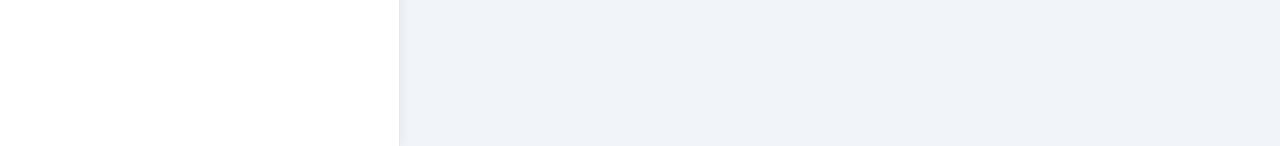
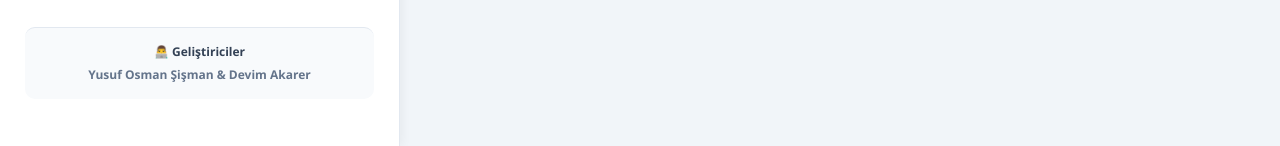
Before and after one commit to Yusuf-Sisman/HomeFit-Agent, a plain HTML site: page static/index.html in a window 1280 px wide. Shown: the part 654-800 px from the top of the page. Drawn offline with nearby package versions, Linux system fonts and the light colour scheme.

Commit message:
Update index.html

```diff
--- a/static/index.html
+++ b/static/index.html
@@ -83,6 +83,12 @@
         .btn-download:hover { background: #059669; transform: translateY(-1px); }
 
         .ai-result { background: #eff6ff; padding: 20px; border-radius: 8px; border-left: 5px solid #3b82f6; font-size: 15px; line-height: 1.6; white-space: pre-wrap; display: none; color: #1e3a8a; }
+
+
+        /* GELİŞTİRİCİ BİLGİSİ */
+        .developer-box { margin-top: 30px; padding: 15px; border-top: 1px solid #e2e8f0; text-align: center; font-size: 12px; color: #64748b; background: #f8fafc; border-radius: 10px; }
+        .developer-title { display: block; font-weight: 800; color: #334155; margin-bottom: 6px; }
+        .developer-names { display: inline-block; line-height: 1.5; font-weight: 600; }
     </style>
 </head>
 <body>
@@ -112,6 +118,11 @@
         <button id="btn-reset" class="btn-reset" onclick="resetSearch()">🔄 Yeni Araştırma Yap</button>
 
         <p id="status-msg" style="color: #ef4444; font-size: 13px; font-weight: bold; text-align: center; margin-top: 10px;"></p>
+
+        <div class="developer-box">
+            <span id="t-devs" class="developer-title">👨‍💻 Geliştiriciler</span>
+            <span id="developer-names" class="developer-names">Yusuf Osman Şişman &amp; Devim Akarer</span>
+        </div>
     </div>
 
     <div class="main-content">
@@ -153,12 +164,12 @@
         "TR": {
             search_ph: "Adres, sokak veya ilçe ara...", legend: "❌ Yok Say &nbsp;|&nbsp; ➖ Normal &nbsp;|&nbsp; ⭐ Çok Önemli",
             btn_run: "🚀 GeoAI Analizini Başlat", btn_reset: "🔄 Yeni Araştırma Yap", res_title: "🤖 Analiz Sonuçları", th_f: "Tesis Kategorisi", th_s: "Uygunluk Skoru", th_w: "Yürüme (Mesafe/Süre)", th_d: "Araç (Mesafe/Süre)",
-            btn_ai: "🤖 Yapay Zeka ile Yorumla", btn_dl: "📥 Görsel Raporu İndir", msg_err: "Lütfen en az bir tesis seçin!", msg_load: "⏳ Analiz Yapılıyor...", msg_ai_load: "⏳ AI Yorumluyor...", not_found: "Bulunamadı"
+            btn_ai: "🤖 Yapay Zeka ile Yorumla", btn_dl: "📥 Görsel Raporu İndir", devs: "👨‍💻 Geliştiriciler", msg_err: "Lütfen en az bir tesis seçin!", msg_load: "⏳ Analiz Yapılıyor...", msg_ai_load: "⏳ AI Yorumluyor...", not_found: "Bulunamadı"
         },
         "EN": {
             search_ph: "Search address, street or city...", legend: "❌ Ignore &nbsp;|&nbsp; ➖ Normal &nbsp;|&nbsp; ⭐ Crucial",
             btn_run: "🚀 Run GeoAI Analysis", btn_reset: "🔄 Start New Search", res_title: "🤖 Analysis Results", th_f: "Facility Category", th_s: "Suitability Score", th_w: "Walking (Dist/Time)", th_d: "Driving (Dist/Time)",
-            btn_ai: "🤖 Ask AI to Interpret", btn_dl: "📥 Download Visual Report", msg_err: "Please select at least one facility!", msg_load: "⏳ Analyzing...", msg_ai_load: "⏳ AI Interpreting...", not_found: "Not Found"
+            btn_ai: "🤖 Ask AI to Interpret", btn_dl: "📥 Download Visual Report", devs: "👨‍💻 Developers", msg_err: "Please select at least one facility!", msg_load: "⏳ Analyzing...", msg_ai_load: "⏳ AI Interpreting...", not_found: "Not Found"
         }
     };
 
@@ -202,6 +213,7 @@
         document.getElementById('th-d').innerText = LANG[l].th_d;
         document.getElementById('btn-ai').innerText = LANG[l].btn_ai;
         document.getElementById('btn-download').innerText = LANG[l].btn_dl;
+        document.getElementById('t-devs').innerText = LANG[l].devs;
 
         renderPrefs();
     }
@@ -493,7 +505,7 @@
                 th, td { border: 1px solid #e2e8f0; padding: 15px; text-align: left; }
                 th { background: #f8fafc; font-weight: bold; }
                 .progress-bg { background: #e2e8f0; border-radius: 4px; width: 100%; height: 18px; position: relative;}
-                .footer { text-align:center; font-size:12px; color:#94a3b8; margin-top:40px; border-top:1px solid #e2e8f0; padding-top:20px;}
+                .footer { text-align:center; font-size:12px; color:#94a3b8; margin-top:40px; border-top:1px solid #e2e8f0; padding-top:20px; line-height:1.6;}
                 .leaflet-control-container { display: none !important; }
                 .home-marker { background: #1e293b; border: 2px solid white; border-radius: 50%; text-align: center; line-height: 30px; font-size: 18px; display: flex; justify-content: center; align-items: center; }
                 .facility-marker { background: white; border: 2px solid #3b82f6; border-radius: 50%; text-align: center; line-height: 26px; font-size: 15px; display: flex; justify-content: center; align-items: center;}
@@ -506,7 +518,7 @@
                 ${mapExport}
                 ${tableHTML}
                 ${aiText}
-                <div class="footer">Generated by HomeFit Pro API Engine • Data © OpenStreetMap</div>
+                <div class="footer">Generated by HomeFit Pro API Engine • Data © OpenStreetMap<br>Developers: Yusuf Osman Şişman &amp; Arkadaşının Adı Soyadı</div>
             </div>
             <script>window.onload = function() { setTimeout(() => window.print(), 500); }<\/script>
         </body>
```
